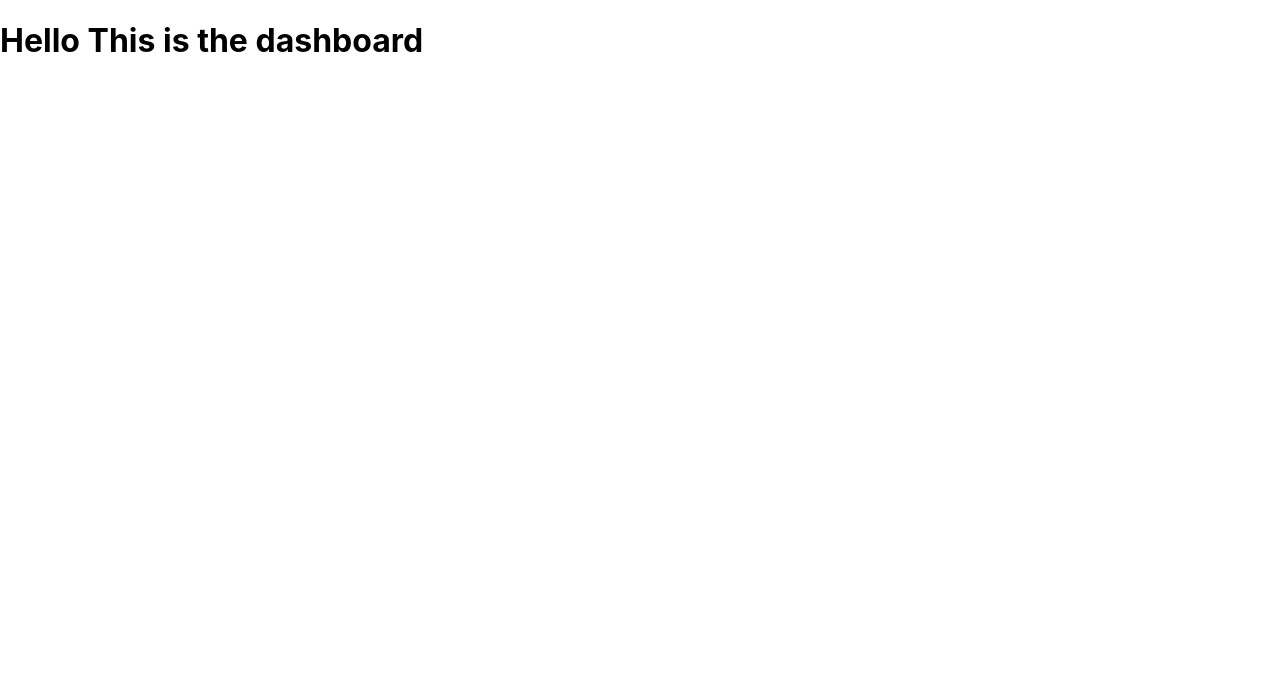
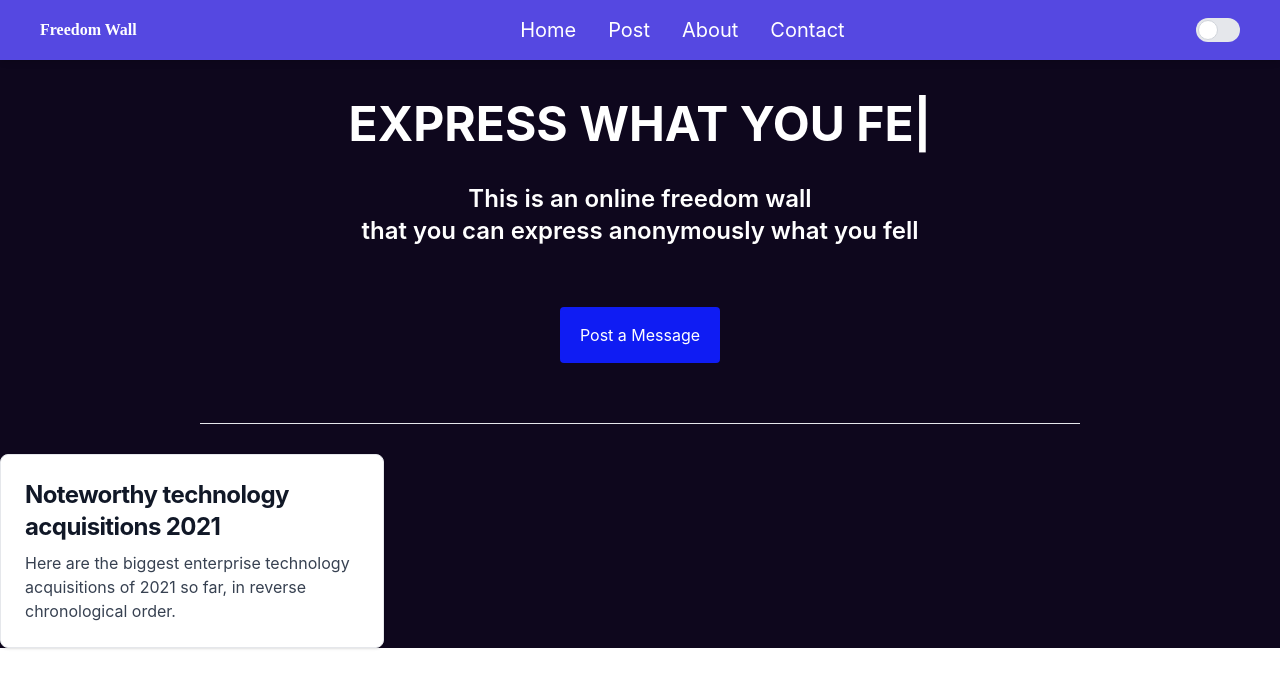
Before and after one commit to Ramel-Jay/FreedomWall, a React (Create React App) app in the folder client/: page / in a window 1280 px wide. Shown: the top 688 px of the page. Built offline with nearby package versions, Linux system fonts and the light colour scheme.

Commit message:
Home Page

```diff
--- a/client/package.json
+++ b/client/package.json
@@ -8,8 +8,10 @@
     "@testing-library/user-event": "^13.5.0",
     "react": "^18.2.0",
     "react-dom": "^18.2.0",
+    "react-icons": "^4.8.0",
     "react-router-dom": "^6.9.0",
     "react-scripts": "5.0.1",
+    "react-typed": "^1.2.0",
     "web-vitals": "^2.1.4"
   },
   "scripts": {
--- a/client/src/App.js
+++ b/client/src/App.js
@@ -1,14 +1,14 @@
+import React from 'react';
+import { BrowserRouter as Router, Routes, Route } from 'react-router-dom';
 import './App.css';
-import { BrowserRouter as Router, Routes, Route } from 'react-router-dom';
-import Dashboard from "./pages/Dashboard/Dashboard";
-
+import Home from './pages/Home/Home';
 
 function App() {
   return (
     <div>
       <Router>
         <Routes>
-          <Route path="/" exact element={<Dashboard/>}/>
+          <Route path="/" exact element={ <Home/> }/>
         </Routes>
       </Router>
     </div>
--- a/client/src/index.css
+++ b/client/src/index.css
@@ -1,3 +1,7 @@
+@tailwind base;
+@tailwind components;
+@tailwind utilities;
+
 body {
   margin: 0;
   font-family: -apple-system, BlinkMacSystemFont, 'Segoe UI', 'Roboto', 'Oxygen',
--- a/client/src/pages/Dashboard/Dashboard.jsx
+++ /dev/null
@@ -1,11 +0,0 @@
-import React from 'react'
-
-function Dashboard() {
-    return (
-        <div>
-            <h1>Hello This is the dashboard</h1>
-        </div>
-    )
-}
-
-export default Dashboard
--- /dev/null
+++ b/client/src/pages/Home/Home.jsx
@@ -0,0 +1,48 @@
+import React from 'react'
+import Navigation from '../Navigation/Navigation';
+import Typed from "react-typed"
+
+function Home() {
+    return (
+        <div className='pt-[100px] relative bg-[#0E071D] text-white '>
+            <Navigation/>
+            <div className="text-center font-bold text-5xl uppercase font-poppins">
+            <Typed
+                strings={[
+                        "Express what you feel",
+                        "I Still Love you",
+                        "I can't live without you",
+                        "I hope you are ok",
+                        "I'am Really Sorry"
+                    ]}
+                    typeSpeed={150}
+                    backSpeed={100}
+                loop
+            />
+            </div>
+
+            <div className="pt-[35px] text-center font-semibold text-2xl">
+                <h1>This is an online freedom wall <br/> that you can express anonymously what you fell</h1>
+            </div>
+
+            <div className="pt-[60px] text-center ">
+            <button class="bg-[#0F1CF3] hover:bg-blue-700 text-white font-regular py-4 px-5 rounded">
+                Post a Message
+            </button>
+            </div>
+
+            <div className="pt-[60px] pb-[30px] mx-[200px]">
+                <hr/>
+            </div>
+
+            <div>
+                <a href="#" className="block max-w-sm p-6 bg-white border border-gray-200 rounded-lg shadow hover:bg-gray-100 dark:bg-gray-800 dark:border-gray-700 dark:hover:bg-gray-700">
+                    <h5 className="mb-2 text-2xl font-bold tracking-tight text-gray-900 dark:text-white">Noteworthy technology acquisitions 2021</h5>
+                    <p className="font-normal text-gray-700 dark:text-gray-400">Here are the biggest enterprise technology acquisitions of 2021 so far, in reverse chronological order.</p>
+                </a>
+            </div>
+        </div>
+    )
+}
+
+export default Home
--- /dev/null
+++ b/client/src/pages/Navigation/Navigation.jsx
@@ -0,0 +1,43 @@
+import React, { useState } from 'react';
+import { FaBars } from 'react-icons/fa'
+
+function Navigation() {
+    let links = [
+        {name: 'Home', link: '/'},
+        {name: 'Post', link: '/Post'},
+        {name: 'About', link: '/About'},
+        {name: 'Contact', link: '/Contact'}
+    ];
+
+    const [ isOpen, setIsOpen ] = useState(false);
+
+    return (
+        <div>
+            <div className="shadow-md fixed w-full top-0 left-0">  {/* i remove the fixed attribute*/}
+                <div className="md:flex items-center justify-between bg-[#5548E1] py-4 md:px-10 px-7">
+                    <div className="font-bold text-2x1 cursor-pointer flex items-center font-[Poppins]">
+                        <span className="text-3x1 text-white ">Freedom Wall</span>
+                    </div>
+                    <div onClick={() => {setIsOpen(!isOpen)}} className="text-3x1 absolute right-8 top-6 cursor-pointer md:hidden"> {/* i remove the absolute attribute */}
+                        <FaBars name={ isOpen ? 'close':'menu' }/>
+                    </div>
+                    <ul className={`md:flex md:items-center md:pb-0 pb-12 absolute md:static bg-[#5548E1] md:z-auto z-[-1] left-0 w-full md:w-auto md:pl-0 pl-9 transition-all duration-500 ease-in ${isOpen ? 'top-20 ':'top-[-490px]'}`}>
+                        {
+                            links.map((link) => (
+                                <li key={link.name} className="md:ml-8 text-xl md:my-0 my-7">
+                                    <a href={link.links} className='text-white hover:text-gray-400 duration-500 cursor-pointer'>{link.name}</a>
+                                </li>
+                            ))
+                        }
+                    </ul>
+                    <label className="relative inline-flex items-center cursor-pointer">
+                        <input type="checkbox" value="" className="sr-only peer" />
+                        <div className="w-11 h-6 bg-gray-200 peer-focus:outline-none peer-focus:ring-4 peer-focus:ring-blue-300 dark:peer-focus:ring-blue-800 rounded-full peer dark:bg-gray-700 peer-checked:after:translate-x-full peer-checked:after:border-white after:content-[''] after:absolute after:top-[2px] after:left-[2px] after:bg-white after:border-gray-300 after:border after:rounded-full after:h-5 after:w-5 after:transition-all dark:border-gray-600 peer-checked:bg-blue-600"></div>
+                    </label>
+                </div>
+            </div>
+        </div>
+    );
+}
+
+export default Navigation
--- /dev/null
+++ b/client/tailwind.config.js
@@ -0,0 +1,10 @@
+/** @type {import('tailwindcss').Config} */
+module.exports = {
+  content: [
+    "./src/**/*.{js,jsx,ts,tsx}",
+  ],
+  theme: {
+    extend: {},
+  },
+  plugins: [],
+}
```
Also changed, not shown: client/src/pages/Landing Page/LandingPage.jsx (deleted), 1 other file (tests, documents, lock files or other folders).
